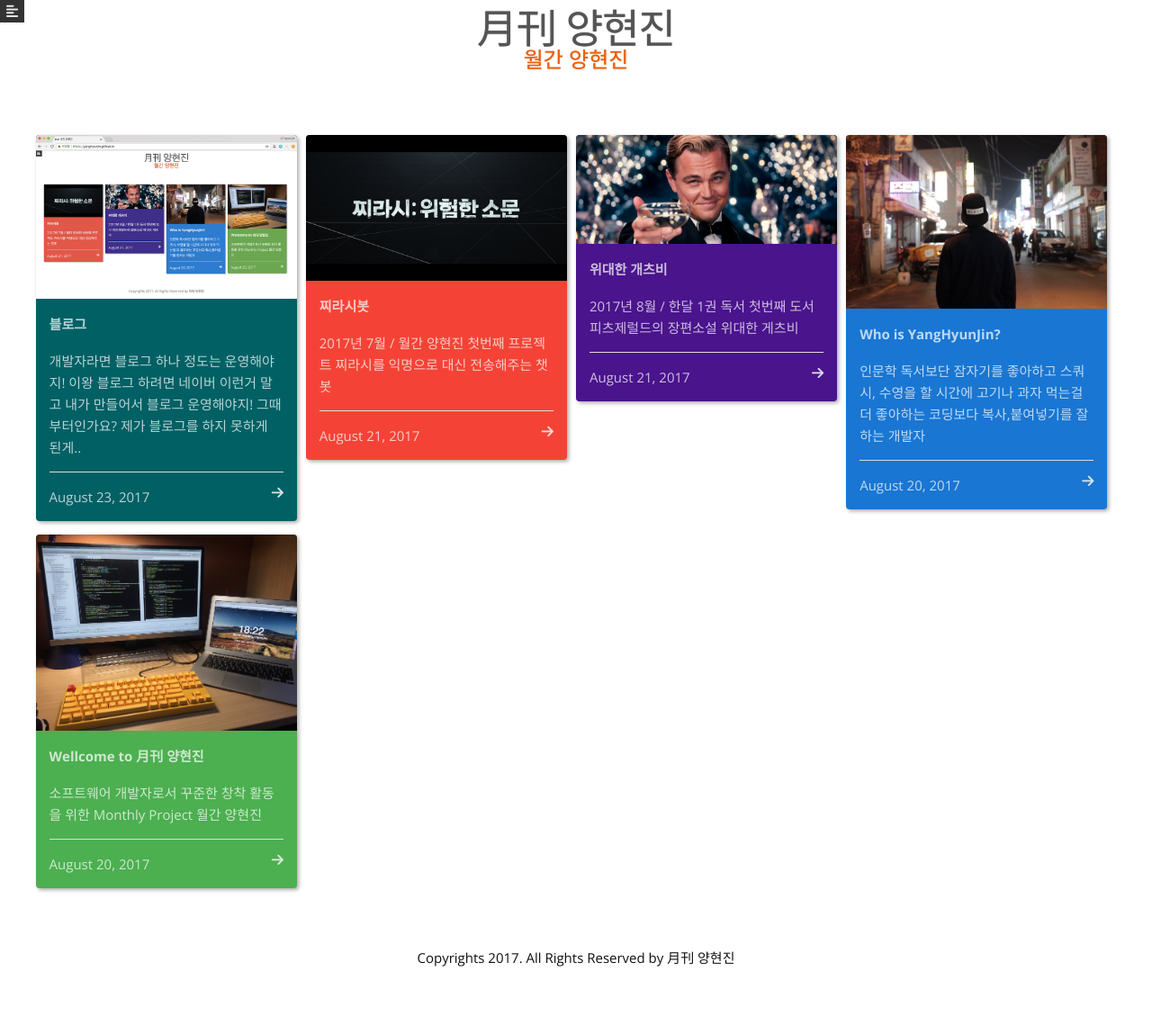
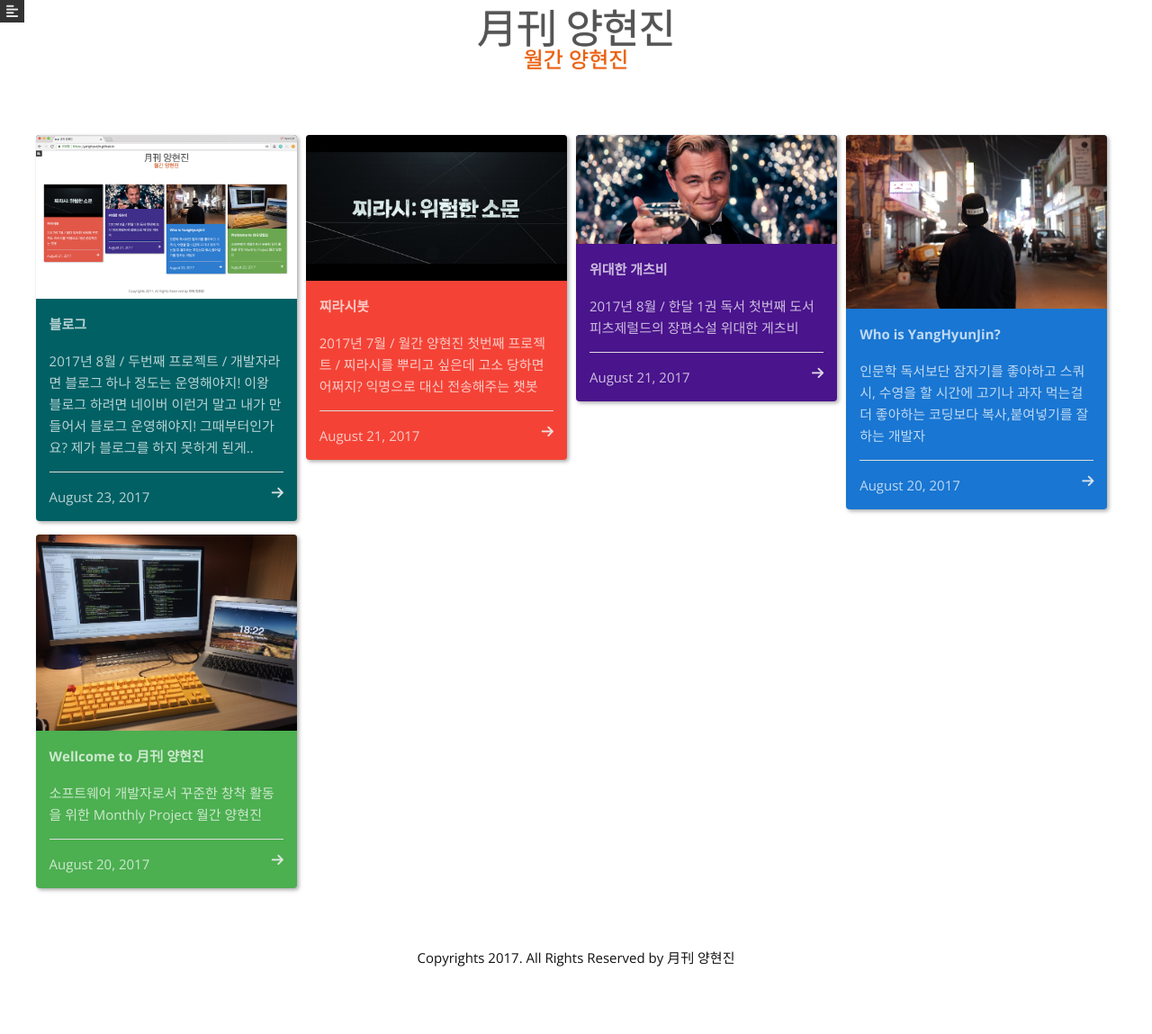
Before and after one commit to yanghyunjin/yanghyunjin.github.io, a Jekyll site: the page built from index.html, in a window 1280 px wide. Shown: the whole page at 90% size. Built offline with Jekyll 4.4.1, drawn with Linux system fonts in a browser that asks for light colours; nearby versions of some CDN libraries.

Commit message:
modify description

```diff
--- a/_posts/2017-08-21-찌라시봇.markdown
+++ b/_posts/2017-08-21-찌라시봇.markdown
@@ -1,7 +1,7 @@
 ---
 layout: post
 title:  "찌라시봇"
-description:  2017년 7월 / 월간 양현진 첫번째 프로젝트 찌라시를 익명으로 대신 전송해주는 챗봇
+description:  2017년 7월 / 월간 양현진 첫번째 프로젝트 / 찌라시를 뿌리고 싶은데 고소 당하면 어쩌지? 익명으로 대신 전송해주는 챗봇
 date:   2017-08-21
 comments: true
 img: 찌라시.png
--- a/_posts/2017-08-23-블로그.markdown
+++ b/_posts/2017-08-23-블로그.markdown
@@ -1,7 +1,7 @@
 ---
 layout: post
 title:  "블로그"
-description: 개발자라면 블로그 하나 정도는 운영해야지! 이왕 블로그 하려면 네이버 이런거 말고 내가 만들어서 블로그 운영해야지! 그때부터인가요? 제가 블로그를 하지 못하게 된게..
+description: 2017년 8월 / 두번째 프로젝트 / 개발자라면 블로그 하나 정도는 운영해야지! 이왕 블로그 하려면 네이버 이런거 말고 내가 만들어서 블로그 운영해야지! 그때부터인가요? 제가 블로그를 하지 못하게 된게..
 date:   2017-08-23
 comments: true
 img: 블로그.png
```
